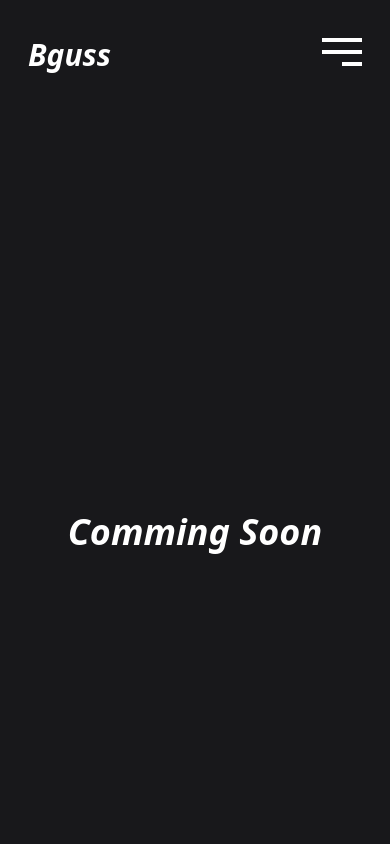
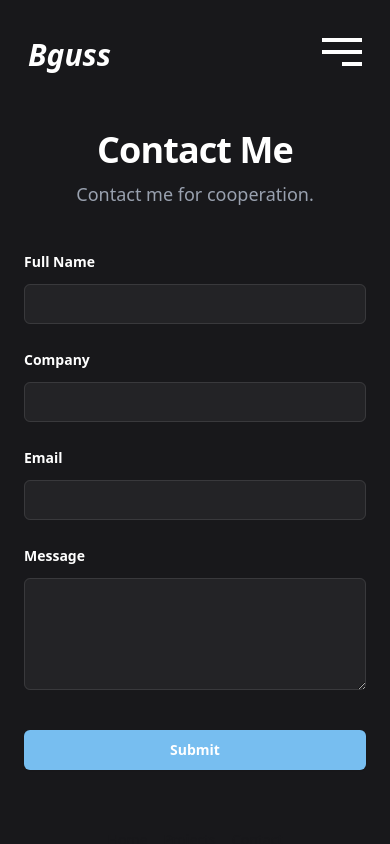
Before and after one commit to bguss03/Portfolio, a React (Vite) app: page /contact in a window 390 px wide. Shown: the top 844 px of the page. Built offline with nearby package versions, Linux system fonts and the light colour scheme.

Commit message:
Update All and add Contact

```diff
--- a/package.json
+++ b/package.json
@@ -10,7 +10,9 @@
     "preview": "vite preview"
   },
   "dependencies": {
+    "@heroicons/react": "^2.2.0",
     "@material-tailwind/react": "^2.1.10",
+    "@react-icons/all-files": "^4.1.0",
     "@tailwindcss/vite": "^4.1.11",
     "aos": "^2.3.4",
     "daisyui": "^5.0.50",
@@ -18,6 +20,7 @@
     "gsap": "^3.13.0",
     "react": "^19.1.0",
     "react-dom": "^19.1.0",
+    "react-icons": "^5.5.0",
     "react-router-dom": "^7.7.1",
     "remixicon": "^4.6.0",
     "tailwindcss": "^4.1.11"
--- a/src/Components/Layout/Navbar.tsx
+++ b/src/Components/Layout/Navbar.tsx
@@ -1,6 +1,9 @@
 import { useState } from "react";
+// import type { Dispatch, SetStateAction } from "react";
 import { MotionConfig, motion } from "framer-motion";
 import { NavLink } from "react-router-dom";
+// import { FiMoon, FiSun } from "react-icons/fi";
+
 
 export default function Navbar() {
     const [isMenuOpen, setIsMenuOpen] = useState(false);
@@ -12,7 +15,7 @@ export default function Navbar() {
     ];
 
     const defaultNavStyles = "hover:bg-sky-500/20 py-3 px-3 rounded-full";
-    const activeNavStyles = "dark:text-white font-semibold bg-sky-500/20 py-3 px-3 rounded-full";
+    const activeNavStyles = "font-semibold bg-sky-500/20 py-3 px-3 rounded-full";
 
     return (
         <nav className="relative z-50">
--- a/src/Components/Layout/Sertifikat.tsx
+++ b/src/Components/Layout/Sertifikat.tsx
@@ -54,7 +54,7 @@ const handleClose = () => {
             key={certificate.id} data-aos="fade-up" data-aos-delay={index * 300} onClick={()=> handleOpen(certificate)}>
             <div className="w-full overflow-hidden">
               {/* <iframe src={certificate.file} className="w-full h-full "></iframe> */}
-              <img src={certificate.image} alt="" className="w-full h-70 object-cover" />
+              <img src={certificate.image} alt="" className="w-full h-70 object-cover transition-transform duration-300 hover:scale-105" />
             </div>
             <div className="p-4 flex flex-col flex-grow">
               <h1 className="text-2xl font-bold my-2">{certificate.name}</h1>
--- a/src/Components/Pages/Contact.tsx
+++ b/src/Components/Pages/Contact.tsx
@@ -1,9 +1,87 @@
+import { useState, type FormEvent } from "react";
+
 export default function Contact() {
+  const [name, setName] = useState('');
+  const [company, setCompany] = useState('');
+  const [email, setEmail] = useState('');
+  const [message, setMessage] = useState('');
+  const [showAlert, setShowAlert] = useState(false);
+
+  const handleSubmit = (event: FormEvent<HTMLFormElement>) => {
+    event.preventDefault();
+    setShowAlert(true);
+
+    setName('');
+    setCompany('');
+    setEmail('');
+    setMessage('');
+  };
+
+  const handleCloseAlert = () => {
+    setShowAlert(false);
+  };
+
   return (
-    <div className="flex flex-col min-h-screen">
-      <div className="flex flex-1 items-center justify-center" data-aos="fade-up" data-aos-delay={200}>
-        <h1 className="text-4xl sm:text-6xl italic font-bold">Comming Soon</h1>
+    <>
+      <div className="isolate px-6 pt-5 sm:py-15 lg:px-8" data-aos='fade-up' data-aos-delay={200}>
+        <div
+          aria-hidden="true"
+          className="absolute inset-x-0 -top-40 -z-10 transform-gpu overflow-hidden blur-3xl sm:-top-80"
+        >
+        </div>
+        <div className="mx-auto max-w-2xl text-center">
+          <h2 className="text-4xl font-semibold tracking-tight text-balance sm:text-5xl">Contact Me</h2>
+          <p className="mt-2 text-lg/8 text-gray-400">Contact me for cooperation.</p>
+        </div>
+        <form onSubmit={handleSubmit} className="mx-auto mt-10 max-w-xl sm:mt-16">
+          <div className="grid grid-cols-1 gap-x-8 gap-y-6 sm:grid-cols-2">
+            <div className='sm:col-span-2'>
+              <label htmlFor="full-name" className="block text-sm/6 font-semibold text-white">Full Name</label>
+              <div className="mt-2.5">
+                <input id="full-name" name="full-name" type="text" value={name} onChange={(e) => setName(e.target.value)} className="block w-full rounded-md bg-white/5 px-3.5 py-2 text-base text-white outline-1 -outline-offset-1 outline-white/10 placeholder:text-gray-500 focus:outline-2 focus:-outline-offset-2 focus:outline-indigo-500" />
+              </div>
+            </div>
+            <div className="sm:col-span-2">
+              <label htmlFor="company" className="block text-sm/6 font-semibold text-white">Company</label>
+              <div className="mt-2.5">
+                <input id="company" name="company" type="text" value={company} onChange={(e) => setCompany(e.target.value)} className="block w-full rounded-md bg-white/5 px-3.5 py-2 text-base text-white outline-1 -outline-offset-1 outline-white/10 placeholder:text-gray-500 focus:outline-2 focus:-outline-offset-2 focus:outline-indigo-500" />
+              </div>
+            </div>
+            <div className="sm:col-span-2">
+              <label htmlFor="email" className="block text-sm/6 font-semibold text-white">Email</label>
+              <div className="mt-2.5">
+                <input id="email" name="email" type="email" value={email} onChange={(e) => setEmail(e.target.value)} className="block w-full rounded-md bg-white/5 px-3.5 py-2 text-base text-white outline-1 -outline-offset-1 outline-white/10 placeholder:text-gray-500 focus:outline-2 focus:-outline-offset-2 focus:outline-indigo-500" />
+              </div>
+            </div>
+            <div className="sm:col-span-2">
+              <label htmlFor="message" className="block text-sm/6 font-semibold text-white">Message</label>
+              <div className="mt-2.5">
+                <textarea id="message" name="message" rows={4} value={message} onChange={(e) => setMessage(e.target.value)} className="block w-full rounded-md bg-white/5 px-3.5 py-2 text-base text-white outline-1 -outline-offset-1 outline-white/10 placeholder:text-gray-500 focus:outline-2 focus:-outline-offset-2 focus:outline-indigo-500" />
+              </div>
+            </div>
+          </div>
+          <div className="mt-10">
+            <button type="submit" className="block w-full rounded-md bg-[#77BEF0] px-3.5 py-2.5 text-center text-sm font-semibold text-white shadow-xs hover:bg-[#113F67]">
+              Submit
+            </button>
+          </div>
+        </form>
       </div>
-    </div>
-  )
+
+      {showAlert && (
+        <div className="fixed inset-0 z-50 sm:z-50 flex items-center justify-center bg-black/60 p-4 backdrop-blur-sm">
+          <div role="alert" className="alert alert-error shadow-lg w-150 h-40 max-w-md">
+            <svg xmlns="http://www.w3.org/2000/svg" className="h-10 w-10 shrink-0 stroke-current" fill="none" viewBox="0 0 24 24">
+              <path strokeLinecap="round" strokeLinejoin="round" strokeWidth="2" d="M10 14l2-2m0 0l2-2m-2 2l-2-2m2 2l2 2m7-2a9 9 0 11-18 0 9 9 0 0118 0z" />
+            </svg>
+            <div>
+              <h3 className="font-bold text-2xl">Error Message!</h3>
+              <div className="font-semibold text-shadow-xs">Sorry, the feature is not yet complete.</div>
+            </div>
+            <button onClick={handleCloseAlert} className="btn btn-error btn-ghost btn-xl">✕</button>
+          </div>
+        </div>
+      )}
+    </>
+  );
 }
--- a/src/Components/Pages/ProjectAll.tsx
+++ b/src/Components/Pages/ProjectAll.tsx
@@ -35,11 +35,12 @@ export default function ProjectAll() {
 };
   return (
     <div>
-      <div className="text-center pt-5" data-aos="fade-up" data-aos-delay={300}>
+      <div className="text-center pt-5 sm:py-15" data-aos="fade-up" data-aos-delay={300}>
         <div>
-          <h1 className="text-4xl md:text-6xl font-bold italic">Projects</h1>
+          <h1 className="text-4xl font-semibold tracking-tight text-balance sm:text-5xl">Projects</h1>
+          <p className="mt-2 text-lg/8 text-gray-400">Projects I have completed.</p>
         </div>
-        <div className="project-box px-4 md:px-16 lg:px-60 mt-10 grid grid-cols-1 md:grid-cols-2 gap-8">
+        <div className="project-box px-4 md:px-16 lg:px-60 grid grid-cols-1 md:grid-cols-2 gap-8 mt-10 sm:mt-16">
           {Project.map((projek, index) => (
             <div
               className="border border-zinc-700 rounded-3xl overflow-hidden flex flex-col h-full cursor-pointer"
```
Also changed, not shown: 1 other file (tests, documents, lock files or other folders).
